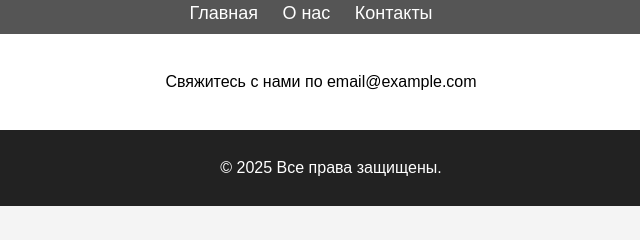
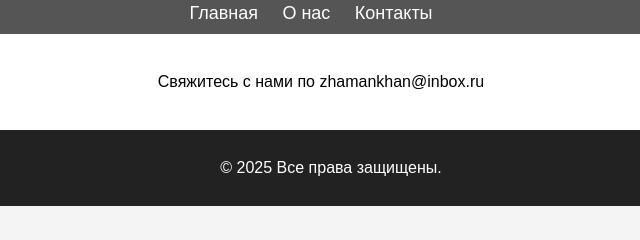
Before and after one commit to nokaaaa/Styling-Your-First-Page, a plain HTML site: page contact.html in a window 1280 px wide. Shown: the part 128-368 px from the top of the page, 319-959 px from the left. Drawn offline with Linux system fonts and the light colour scheme.

Commit message:
Update contact.html

```diff
--- a/contact.html
+++ b/contact.html
@@ -18,7 +18,7 @@
         </ul>
     </nav>
     <main>
-        <p>Свяжитесь с нами по email@example.com</p>
+        <p>Свяжитесь с нами по zhamankhan@inbox.ru</p>
     </main>
     <footer>
         <p>&copy; 2025 Все права защищены.</p>
```
